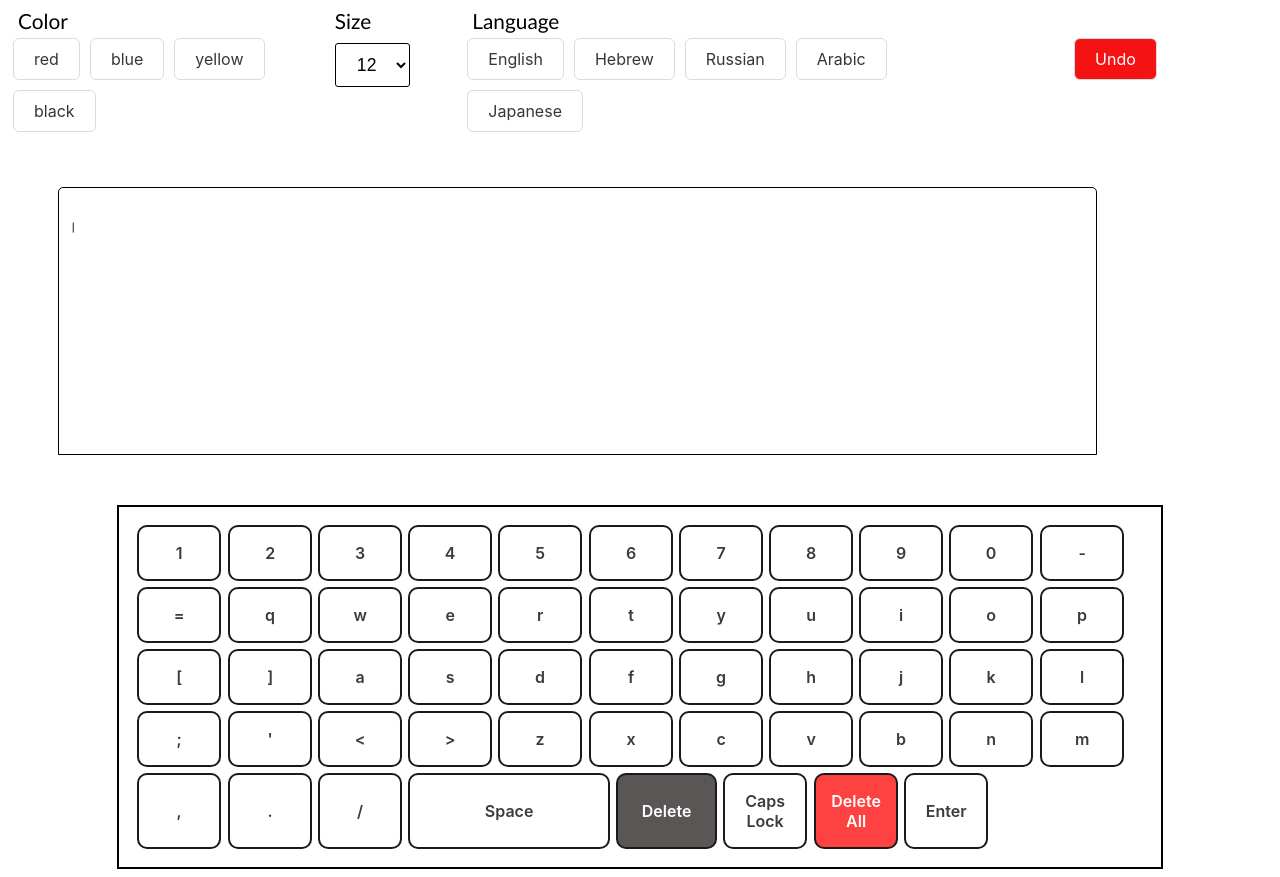
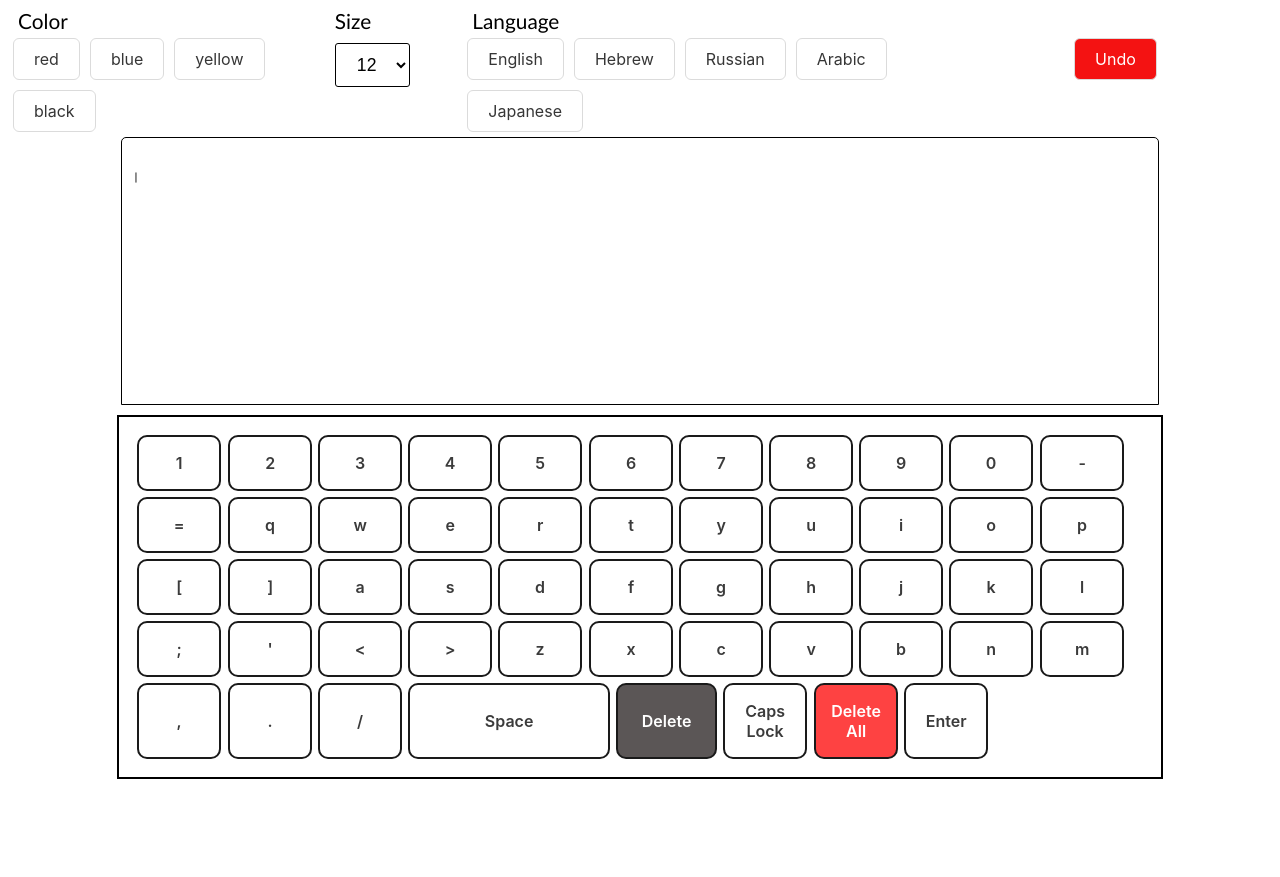
Before and after one commit to YoadRX/keyboard, a React (Vite) app: page / in a window 1280 px wide. After the commit the page ends 800 px from the top, so only its background shows below. Built offline with nearby package versions, Linux system fonts and the light colour scheme.

Commit message:
commit end

```diff
--- a/src/App.css
+++ b/src/App.css
@@ -42,7 +42,6 @@ body {
   border-radius: 5px 5px 0 0;
   white-space: pre-line;
   padding: 1vw;
-  margin: 50px;
   font-family: 'Montserrat', sans-serif;
   font-family: 'Roboto Condensed', sans-serif;
   font-size: 2rem;
```
